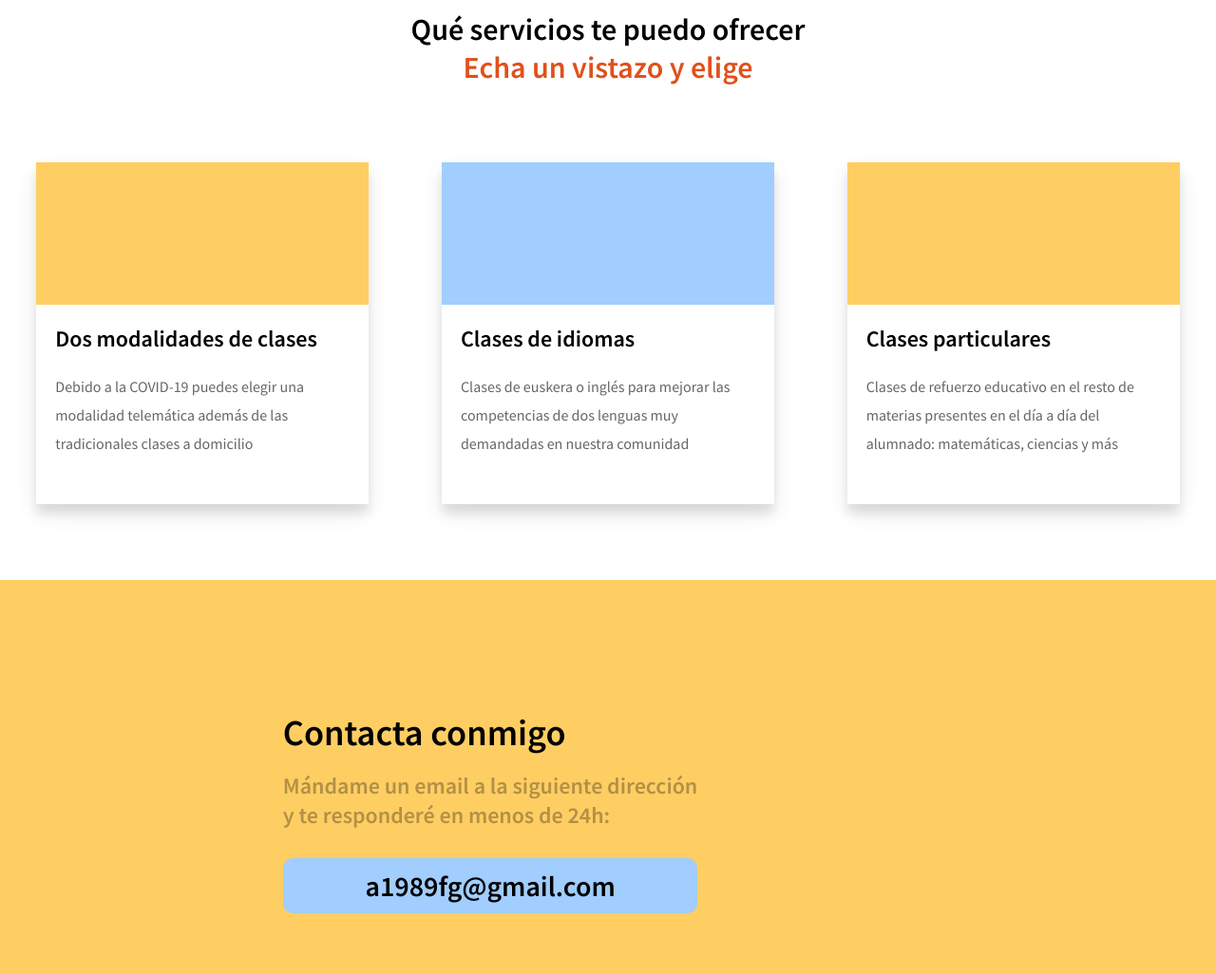
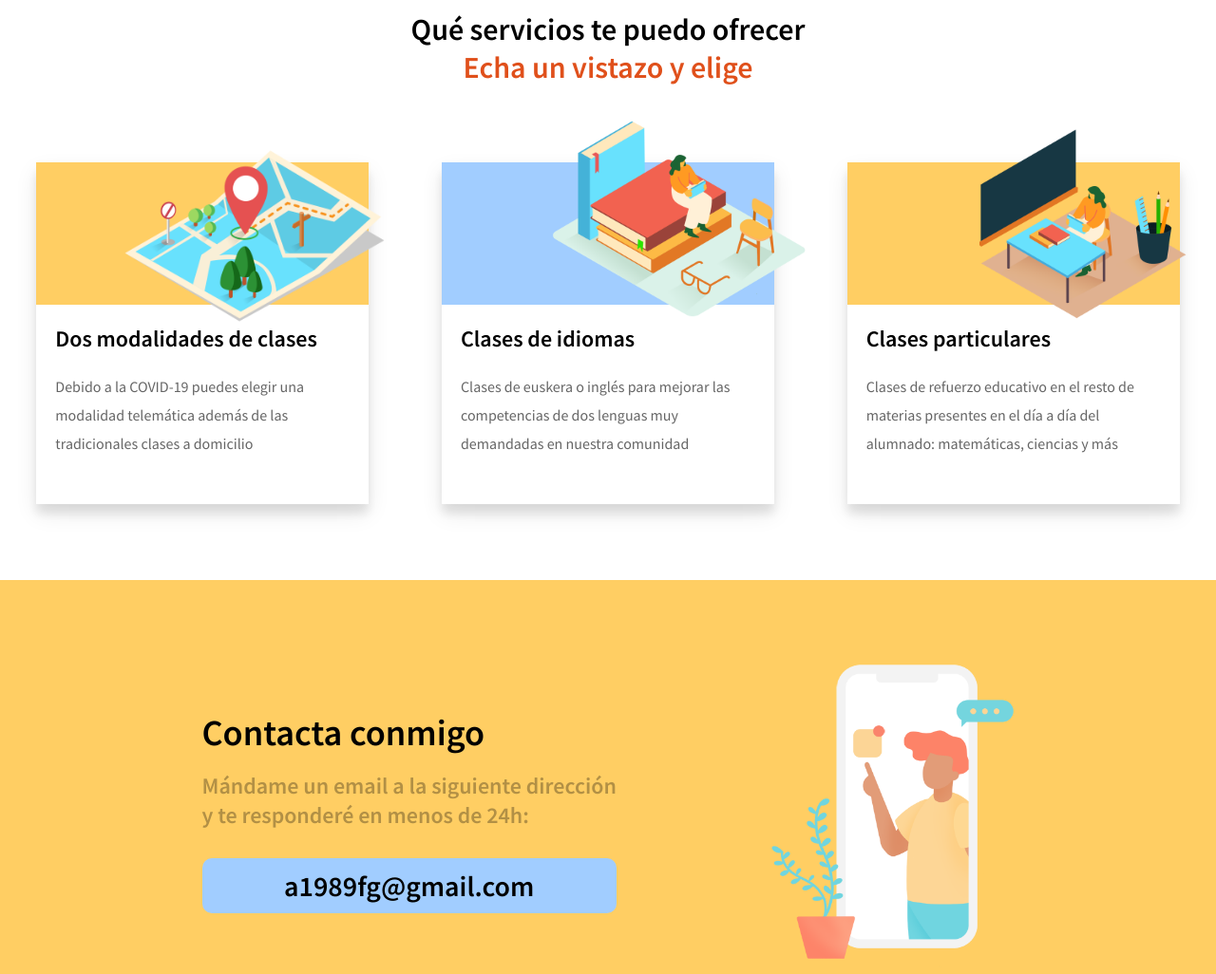
Before and after one commit to Aitorfdez/Misclases, a plain HTML site: page index.html in a window 1280 px wide. Shown: the part 1460-2486 px from the top of the page at 95% size. Drawn offline with nearby package versions, Linux system fonts and the light colour scheme.

Commit message:
Update index.html

```diff
--- a/index.html
+++ b/index.html
@@ -34,7 +34,7 @@
                 </div>
             </div>
             <div class="landingImage" data-aos="fade-down" data-aos-duration="2000">
-                <img src="img/presentation_isometric.png" alt="">
+                <img src="presentation_isometric.png" alt="">
             </div>
         </div>
 
@@ -43,7 +43,7 @@
         <div id="misclases" class="about">
             <div class="aboutText" data-aos="fade-up" data-aos-duration="1000">
                 <h1 >Por qué elegir <br> <span style="color:#2f8be0;font-size:3vw">mis clases particulares</span> </h1>
-                <img src="img/career__isometric.png" alt="">
+                <img src="career__isometric.png" alt="">
             </div>
             <div class="aboutList" data-aos="fade-left" data-aos-duration="1000">
                 <ol>
@@ -72,7 +72,7 @@
             </div>
             <div class="infoCards">
                 <div class="card one" data-aos="fade-up" data-aos-duration="1000">
-                    <img src="img/map_isometric.png" class="cardoneImg" alt="" data-aos="fade-up" data-aos-duration="1100">
+                    <img src="map_isometric.png" class="cardoneImg" alt="" data-aos="fade-up" data-aos-duration="1100">
                     <div class="cardbgone"></div>
                     <div class="cardContent">
                         <h2>Dos modalidades de clases</h2>
@@ -80,7 +80,7 @@
                     </div>
                 </div>
                 <div class="card two" data-aos="fade-up" data-aos-duration="1300">
-                    <img src="img/book_lover_isometric.png" class="cardtwoImg" alt="" data-aos="fade-up" data-aos-duration="1200">
+                    <img src="book_lover_isometric.png" class="cardtwoImg" alt="" data-aos="fade-up" data-aos-duration="1200">
                     <div class="cardbgtwo"></div>
                     <div class="cardContent">
                         <h2>Clases de idiomas</h2>
@@ -89,7 +89,7 @@
                     </div>
                 </div>
                 <div class="card three" data-aos="fade-up" data-aos-duration="1600">
-                    <img src="img/school_isometric.png" class="cardthreeImg" alt="" data-aos="fade-up" data-aos-duration="1300">
+                    <img src="school_isometric.png" class="cardthreeImg" alt="" data-aos="fade-up" data-aos-duration="1300">
                     <div class="cardbgone"></div>
                     <div class="cardContent">
                         <h2>Clases particulares</h2>
@@ -112,7 +112,7 @@
 
             </div>
             <div class="bannerImg" data-aos="fade-up" data-aos-duration="1000">
-                <img src="img/MobileApp.png" alt="">
+                <img src="MobileApp.png" alt="">
             </div>
         </div>
 
```
